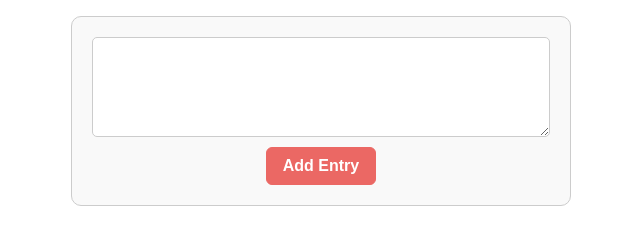
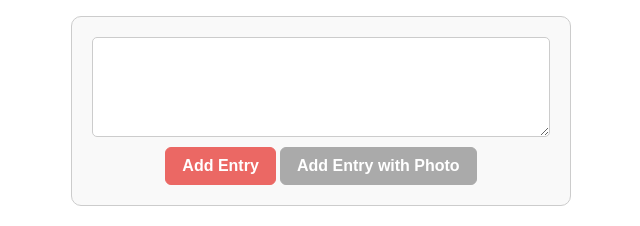
Before and after one commit to jmasters89/travel-blog, a Flask app: page /vietnam in a window 1280 px wide. Shown: the part 663-889 px from the top of the page, without its empty margins (319-959 px from the left). Run offline with Flask 3, Linux system fonts and the light colour scheme; the visitor is signed in with stand-in values (Sample User, id 1); data that the repository does not hold is empty; some libraries are stand-ins or nearby versions; some web fonts are replaced.

Commit message:
final 1.0 version, working photo journaling, publically viewable notes and journals

```diff
--- a/website/static/js/journal.js
+++ b/website/static/js/journal.js
@@ -1,7 +1,158 @@
+// Define these functions in the global scope
+window.editJournalEntry = function(entryId) {
+  const entryElement = document.getElementById(`entry-${entryId}`);
+  const contentElement = entryElement.querySelector('.card-text');
+  const originalContent = contentElement.innerHTML; // Store the entire inner HTML
+
+  // Create a container for the edit form
+  const editContainer = document.createElement('div');
+  editContainer.className = 'edit-container';
+
+  // Create and set up the textarea
+  const textArea = document.createElement('textarea');
+  textArea.value = contentElement.textContent.trim();
+  textArea.className = 'form-control mb-2';
+  editContainer.appendChild(textArea);
+
+  // Create save button
+  const saveButton = document.createElement('button');
+  saveButton.textContent = 'Save';
+  saveButton.className = 'btn btn-primary btn-sm mr-2';
+  saveButton.onclick = function() {
+    const newContent = textArea.value;
+    window.updateJournalEntry(entryId, newContent);
+  };
+
+  // Create cancel button
+  const cancelButton = document.createElement('button');
+  cancelButton.textContent = 'Cancel';
+  cancelButton.className = 'btn btn-secondary btn-sm';
+  cancelButton.onclick = function() {
+    contentElement.innerHTML = originalContent;
+    window.restoreButtons(entryId);
+  };
+
+  // Create a container for the buttons
+  const buttonsContainer = document.createElement('div');
+  buttonsContainer.className = 'mt-2';
+  buttonsContainer.appendChild(saveButton);
+  buttonsContainer.appendChild(cancelButton);
+
+  // Add buttons to the edit container
+  editContainer.appendChild(buttonsContainer);
+
+  // Replace the content with the edit form
+  contentElement.innerHTML = '';
+  contentElement.appendChild(editContainer);
+
+  // Hide the photo during editing
+  const photoElement = entryElement.querySelector('img');
+  if (photoElement) {
+    photoElement.style.display = 'none';
+  }
+
+  // Hide the original edit and delete buttons
+  const originalButtons = entryElement.querySelectorAll('.edit-btn, .delete-btn');
+  originalButtons.forEach(button => button.style.display = 'none');
+};
+
+window.deleteJournalEntry = function(id) {
+  if (confirm('Are you sure you want to delete this entry?')) {
+    fetch('/delete-journal-entry', {
+      method: 'POST',
+      headers: { 'Content-Type': 'application/json' },
+      body: JSON.stringify({ id })
+    })
+      .then(response => {
+        if (!response.ok) {
+          throw new Error(`HTTP error! status: ${response.status}`);
+        }
+        return response.json();
+      })
+      .then(result => {
+        if (result.success) {
+          document.getElementById(`entry-${id}`).remove();
+        } else {
+          throw new Error(result.message || 'Failed to delete entry');
+        }
+      })
+      .catch(error => {
+        console.error('Error deleting journal entry:', error);
+        alert(`Failed to delete entry: ${error.message}`);
+      });
+  }
+};
+
+// Move these functions to the global scope
+window.updateJournalEntry = function(entryId, newContent) {
+  fetch('/update-journal-entry', {
+    method: 'POST',
+    headers: {
+      'Content-Type': 'application/json',
+    },
+    body: JSON.stringify({ id: entryId, content: newContent }),
+  })
+  .then(response => {
+    console.log('Response status:', response.status);
+    return response.json().then(data => ({status: response.status, body: data}));
+  })
+  .then(({status, body}) => {
+    console.log('Response body:', body);
+    if (status === 200 && body._id) {
+      const entryElement = document.getElementById(`entry-${entryId}`);
+      entryElement.querySelector('.card-text').textContent = newContent;
+      window.restoreButtons(entryId);
+    } else {
+      alert(`Failed to update entry. Status: ${status}, Error: ${JSON.stringify(body)}`);
+    }
+  })
+  .catch(error => {
+    console.error('Error:', error);
+    alert('An error occurred while updating the entry');
+  });
+};
+
+window.restoreButtons = function(entryId) {
+  const entryElement = document.getElementById(`entry-${entryId}`);
+  const contentElement = entryElement.querySelector('.card-text');
+  const actionsElement = entryElement.querySelector('.card-body');
+
+  // Remove the edit container if it exists
+  const editContainer = contentElement.querySelector('.edit-container');
+  if (editContainer) {
+    contentElement.removeChild(editContainer);
+  }
+
+  // Restore the original buttons
+  let buttonsContainer = actionsElement.querySelector('.btn-container');
+  if (!buttonsContainer) {
+    buttonsContainer = document.createElement('div');
+    buttonsContainer.className = 'btn-container';
+    actionsElement.appendChild(buttonsContainer);
+  }
+
+  buttonsContainer.innerHTML = `
+    <button class="btn btn-primary edit-btn" onclick="editJournalEntry('${entryId}')">
+      <i class="fas fa-edit"></i> Edit
+    </button>
+    <button class="btn btn-danger delete-btn" onclick="deleteJournalEntry('${entryId}')">
+      <i class="fas fa-trash-alt"></i> Delete
+    </button>
+  `;
+
+  // Show the photo if it exists
+  const photoElement = entryElement.querySelector('img');
+  if (photoElement) {
+    photoElement.style.display = 'block';
+  }
+};
+
 document.addEventListener('DOMContentLoaded', function() {
   const journalForm = document.getElementById('journal-form');
   const journalContent = document.getElementById('journal-content');
   const journalEntries = document.getElementById('journal-entries');
+  const addWithPhotoBtn = document.getElementById('add-with-photo');
+  const photoInput = document.getElementById('journal-photo');
 
   loadJournalEntries();
 
@@ -12,6 +163,24 @@ document.addEventListener('DOMContentLoaded', function() {
       if (content) {
         createJournalEntry(content);
         journalContent.value = '';
+        photoInput.value = ''; // Clear the file input
+      }
+    });
+
+    addWithPhotoBtn.addEventListener('click', function() {
+      photoInput.click();
+    });
+
+    photoInput.addEventListener('change', function() {
+      if (photoInput.files.length > 0) {
+        const content = journalContent.value.trim();
+        if (content) {
+          createJournalEntry(content, photoInput.files[0]);
+          journalContent.value = '';
+          photoInput.value = '';
+        } else {
+          alert('Please enter some content for your journal entry.');
+        }
       }
     });
   }
@@ -36,11 +205,17 @@ document.addEventListener('DOMContentLoaded', function() {
       });
   }
 
-  function createJournalEntry(content) {
+  function createJournalEntry(content, photo = null) {
+    const formData = new FormData();
+    formData.append('content', content);
+    formData.append('country', COUNTRY);
+    if (photo) {
+      formData.append('photo', photo);
+    }
+
     fetch('/create-journal-entry', {
       method: 'POST',
-      headers: { 'Content-Type': 'application/json' },
-      body: JSON.stringify({ content, country: COUNTRY })
+      body: formData
     })
       .then(response => {
         if (!response.ok) {
@@ -57,64 +232,29 @@ document.addEventListener('DOMContentLoaded', function() {
       });
   }
 
-  function updateJournalEntry(id, content) {
-    fetch('/update-journal-entry', {
-      method: 'POST',
-      headers: { 'Content-Type': 'application/json' },
-      body: JSON.stringify({ id, content })
-    })
-      .then(response => response.json())
-      .then(updatedEntry => {
-        const entryElement = document.getElementById(`entry-${id}`);
-        entryElement.replaceWith(createEntryElement(updatedEntry));
-      })
-      .catch(error => console.error('Error updating journal entry:', error));
-  }
-
-  function deleteJournalEntry(id) {
-    fetch('/delete-journal-entry', {
-      method: 'POST',
-      headers: { 'Content-Type': 'application/json' },
-      body: JSON.stringify({ id })
-    })
-      .then(response => response.json())
-      .then(result => {
-        if (result.success) {
-          document.getElementById(`entry-${id}`).remove();
-        }
-      })
-      .catch(error => console.error('Error deleting journal entry:', error));
-  }
-
-  let postCount = 0; // Global variable to keep track of post count
-
   function createEntryElement(entry) {
+    console.log("Creating entry element:", entry);
     const entryDiv = document.createElement('div');
     entryDiv.id = `entry-${entry._id}`;
     entryDiv.className = 'card mb-3 journal-entry';
     entryDiv.innerHTML = `
       <div class="card-body">
-        <h6 class="card-subtitle mb-2 text-muted">By ${entry.author} on ${new Date(entry.timestamp).toLocaleString()}</h6>
+        <h6 class="card-subtitle mb-2 text-muted">By ${entry.author_email} on ${new Date(entry.timestamp).toLocaleString()}</h6>
+        ${entry.photo ? `<img src="${entry.photo}" alt="Journal entry photo" class="img-fluid mb-2">` : ''}
         <p class="card-text">${entry.content}</p>
         ${entry.is_author ? `
-          <button class="btn btn-primary edit-btn" onclick="editEntry('${entry._id}', '${entry.content.replace(/'/g, "\\'")}')">
-            <i class="fas fa-edit"></i> Edit
-          </button>
-          <button class="btn btn-danger delete-btn" onclick="deleteJournalEntry('${entry._id}')">
-            <i class="fas fa-trash-alt"></i> Delete
-          </button>
+          <div class="btn-container">
+            <button class="btn btn-primary edit-btn" onclick="editJournalEntry('${entry._id}')">
+              <i class="fas fa-edit"></i> Edit
+            </button>
+            <button class="btn btn-danger delete-btn" onclick="deleteJournalEntry('${entry._id}')">
+              <i class="fas fa-trash-alt"></i> Delete
+            </button>
+          </div>
         ` : ''}
       </div>
     `;
+    console.log("Entry HTML:", entryDiv.innerHTML);
     return entryDiv;
   }
-
-  window.editEntry = function(id, content) {
-    const newContent = prompt('Edit your entry:', content);
-    if (newContent !== null && newContent.trim() !== '') {
-      updateJournalEntry(id, newContent.trim());
-    }
-  };
-
-  window.deleteJournalEntry = deleteJournalEntry;
 });
--- a/website/templates/home.html
+++ b/website/templates/home.html
@@ -4,7 +4,7 @@
 
 {% block content %}
   <div class="container mt-4">
-    <h1>Shared Notes</h1>
+    <h1>Travel Bucket List:</h1>
     <ul id="notes" class="list-group mb-3"></ul>
 
     {% if current_user.is_authenticated %}
--- a/website/templates/thailand.html
+++ b/website/templates/thailand.html
@@ -9,7 +9,11 @@
   {% if current_user.is_authenticated %}
     <form id="journal-form" class="form-container">
       <textarea id="journal-content" class="form-textarea" required></textarea>
-      <button type="submit" class="btn btn-primary">Add Entry</button>
+      <input type="file" id="journal-photo" accept="image/*" style="display: none;">
+      <div>
+        <button type="submit" class="btn btn-primary">Add Entry</button>
+        <button type="button" id="add-with-photo" class="btn btn-secondary">Add Entry with Photo</button>
+      </div>
     </form>
   {% endif %}
 
--- a/website/templates/vietnam.html
+++ b/website/templates/vietnam.html
@@ -10,7 +10,11 @@
   {% if current_user.is_authenticated %}
     <form id="journal-form" class="form-container">
       <textarea id="journal-content" class="form-textarea" required></textarea>
-      <button type="submit" class="btn btn-primary">Add Entry</button>
+      <input type="file" id="journal-photo" accept="image/*" style="display: none;">
+      <div>
+        <button type="submit" class="btn btn-primary">Add Entry</button>
+        <button type="button" id="add-with-photo" class="btn btn-secondary">Add Entry with Photo</button>
+      </div>
     </form>
   {% endif %}
 
--- a/website/views.py
+++ b/website/views.py
@@ -107,59 +107,102 @@ def get_journal_entries(country):
         entries = JournalEntry.find_by_country(country)
         result = []
         for entry in entries:
+            author_user = User.find_by_id(entry["author"])
+            author_email = author_user.email if author_user else "Unknown"
             entry_dict = {
                 "_id": str(entry["_id"]),
                 "content": entry["content"],
-                "author": entry["author"],
+                "author_id": entry["author"],
+                "author_email": author_email,
                 "country": entry["country"],
                 "timestamp": entry["timestamp"].isoformat(),
-                "is_author": current_user.is_authenticated and entry["author"] == current_user.email
+                "is_author": current_user.is_authenticated and str(entry["author"]) == str(current_user.id),
+                "photo": f"/static/uploads/{entry['photo_filename']}" if entry.get('photo_filename') else None
             }
             result.append(entry_dict)
+        print(f"Entries: {result}")  # Add this line for debugging
         return jsonify(result)
     except Exception as e:
-        logger.error(f"Error in get_journal_entries: {str(e)}")
-        logger.error(traceback.format_exc())
+        print(f"Error in get_journal_entries: {str(e)}")
         return jsonify({"error": f"An error occurred while fetching journal entries: {str(e)}"}), 500
 
 @views.route("/create-journal-entry", methods=["POST"])
 @login_required
 def create_journal_entry():
+    content = request.form.get('content')
+    country = request.form.get('country')
+    photo = request.files.get('photo')
+
+    if not content:
+        return jsonify({"error": "Content is required"}), 400
+
     try:
-        content = request.json.get("content")
-        country = request.json.get("country")
-        entry = JournalEntry.create(content, current_user.email, country)
+        entry = JournalEntry.create(content, str(current_user.id), country, photo)
         return jsonify({
             "_id": str(entry.id),
             "content": entry.content,
-            "author": entry.author,
+            "author_id": entry.author,
+            "author_email": current_user.email,
             "country": entry.country,
             "timestamp": entry.timestamp.isoformat(),
+            "photo": f"/static/uploads/{entry.photo_filename}" if entry.photo_filename else None,
             "is_author": True
-        }), 200
+        }), 201
     except Exception as e:
-        logger.error(f"Error creating journal entry: {str(e)}")
-        return jsonify({"error": str(e)}), 500
+        current_app.logger.error(f"Error creating journal entry: {str(e)}")
+        return jsonify({"error": "An error occurred while creating the journal entry"}), 500
 
 @views.route("/update-journal-entry", methods=["POST"])
 @login_required
 def update_journal_entry():
-    id = request.json.get("id")
-    content = request.json.get("content")
-    mongo.db.journal_entries.update_one(
-        {"_id": ObjectId(id), "author": current_user.email},  # Use email instead of username
-        {"$set": {"content": content}}
-    )
-    updated_entry = mongo.db.journal_entries.find_one({"_id": ObjectId(id)})
-    updated_entry["_id"] = str(updated_entry["_id"])
-    return jsonify(updated_entry)
+    try:
+        id = request.json.get("id")
+        content = request.json.get("content")
+
+        if not id or not content:
+            return jsonify({"error": "Missing id or content"}), 400
+
+        result = mongo.db.journal_entries.update_one(
+            {"_id": ObjectId(id), "author": str(current_user.id)},
+            {"$set": {"content": content}}
+        )
+
+        if result.modified_count > 0:
+            updated_entry = mongo.db.journal_entries.find_one({"_id": ObjectId(id)})
+            if updated_entry:
+                updated_entry["_id"] = str(updated_entry["_id"])
+                return jsonify(updated_entry), 200
+            else:
+                return jsonify({"error": "Entry not found after update"}), 500
+        else:
+            return jsonify({"error": "No changes made or entry not found"}), 404
+
+    except Exception as e:
+        current_app.logger.error(f"Error updating journal entry: {str(e)}")
+        return jsonify({"error": f"An error occurred: {str(e)}"}), 500
 
 @views.route("/delete-journal-entry", methods=["POST"])
 @login_required
 def delete_journal_entry():
-    id = request.json.get("id")
-    result = mongo.db.journal_entries.delete_one({"_id": ObjectId(id), "author": current_user.email})  # Use email instead of username
-    return jsonify({"success": result.deleted_count > 0})
+    try:
+        id = request.json.get("id")
+
+        if not id:
+            return jsonify({"success": False, "message": "Missing entry id"}), 400
+
+        result = mongo.db.journal_entries.delete_one({
+            "_id": ObjectId(id),
+            "author": str(current_user.id)
+        })
+
+        if result.deleted_count > 0:
+            return jsonify({"success": True, "message": "Entry deleted successfully"}), 200
+        else:
+            return jsonify({"success": False, "message": "Entry not found or you don't have permission to delete it"}), 404
+
+    except Exception as e:
+        current_app.logger.error(f"Error deleting journal entry: {str(e)}")
+        return jsonify({"success": False, "message": f"An error occurred: {str(e)}"}), 500
 
 @views.route('/create-note', methods=['POST'])
 @login_required
```
Also changed, not shown: website/models.py (+14 -4 lines), README.md.
